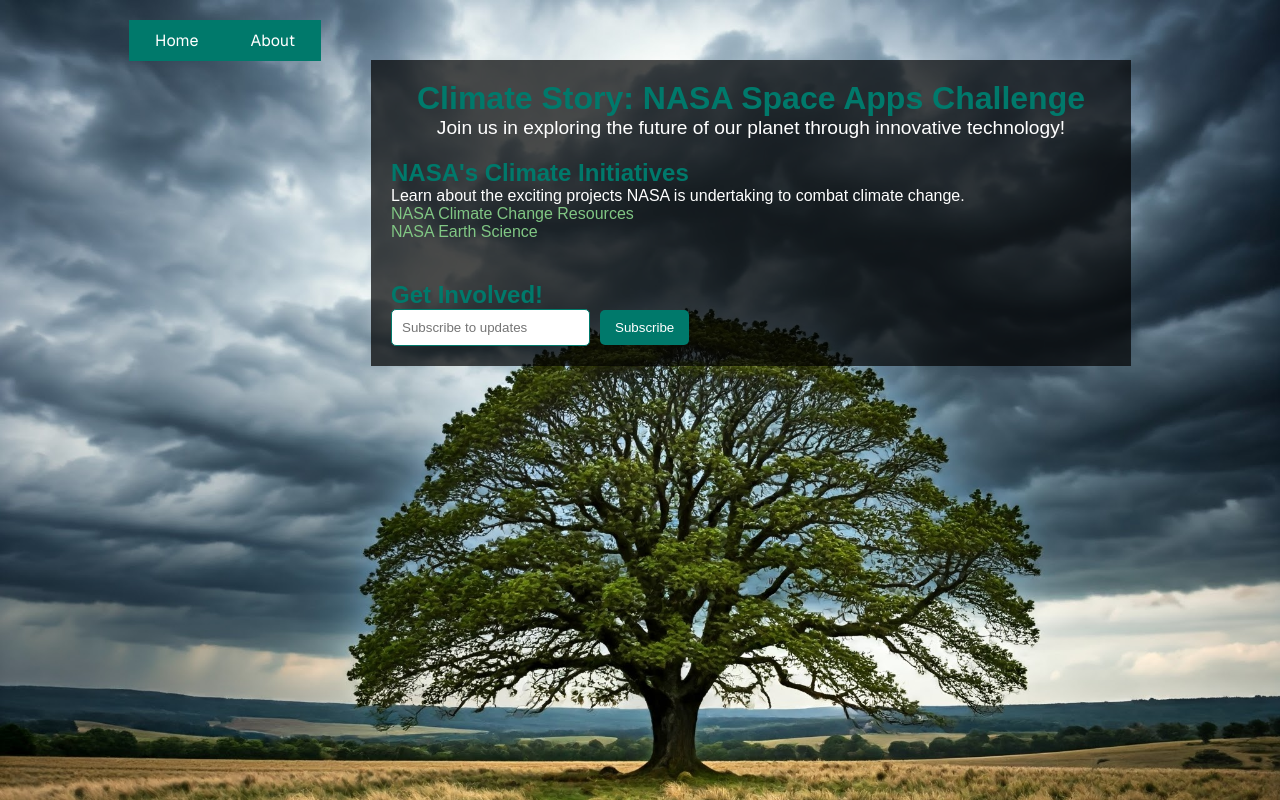
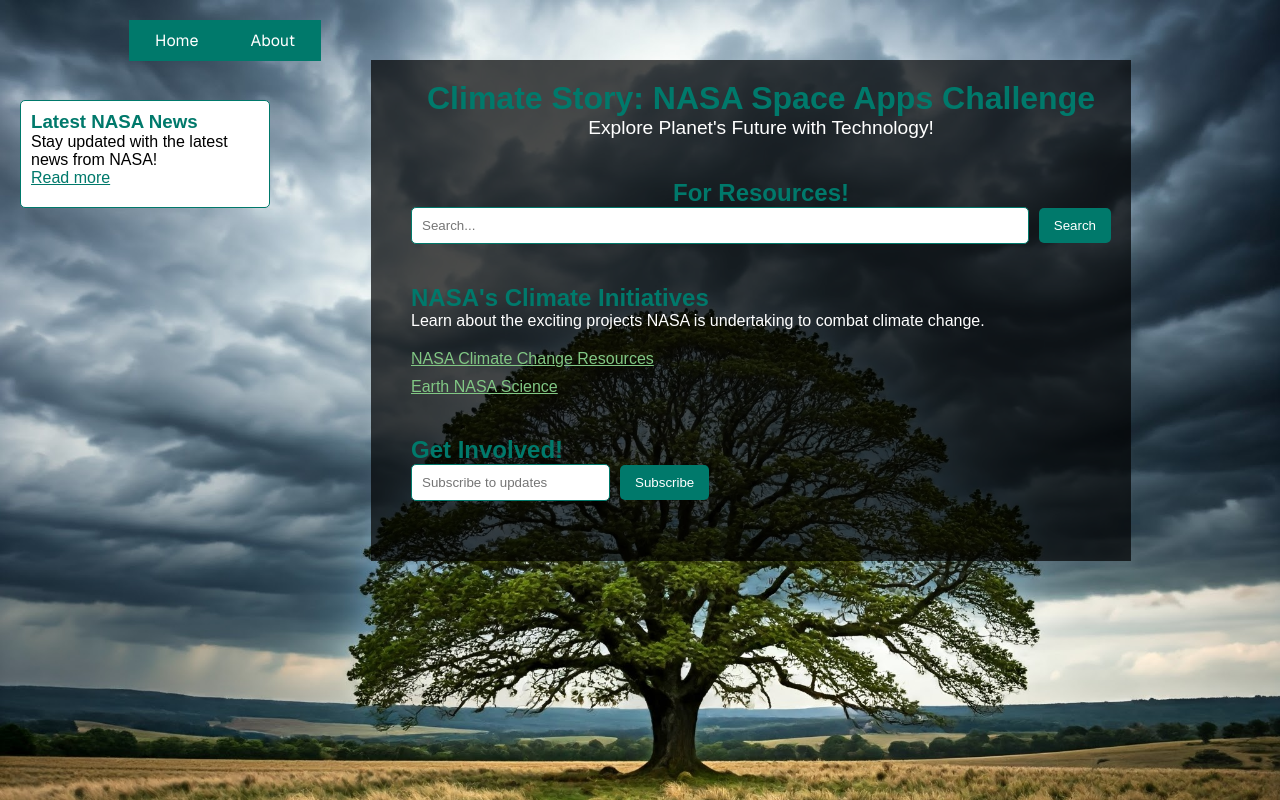
Before and after one commit to Abhishekingle662/Climate-Story-Nasa-Space-Apps-, a Next.js app: page / in a window 1280 px wide. Built offline with nearby package versions, Linux system fonts and the light colour scheme.

Commit message:
Made search button that takes to google. Made and Nass home button for Nasa latest news. Some modifications on the landing page format.

```diff
--- a/components/LandingPage.jsx
+++ b/components/LandingPage.jsx
@@ -1,30 +1,83 @@
-// components/LandingPage.js
+// components/LandingPage.jsx
+
+'use client'; // Add this line to make this a Client Component
+
+import NewsSlideshow from './NewsSlideshow'; // Import the NewsSlideshow component
+import { useState } from 'react'; // Import useState for managing state
 
 const LandingPage = () => {
+    const [searchTerm, setSearchTerm] = useState('');
+
+    const handleSearch = (e) => {
+        e.preventDefault(); // Prevent the default form submission
+        const query = encodeURIComponent(searchTerm); // Encode the search term for the URL
+        window.open(`https://www.google.com/search?q=${query}`, '_blank'); // Open Google search in a new tab
+        setSearchTerm(''); // Clear the search input
+    };
+
     return (
-        <div style={{ backgroundColor: 'rgba(0, 0, 0, 0.7)', padding: '20px', color: 'white', fontFamily: 'Arial, sans-serif' }}>
+        <div style={{ display: 'flex', backgroundColor: 'rgba(0, 0, 0, 0.7)', padding: '20px', color: 'white', fontFamily: 'Arial, sans-serif' }}>
+            {/* News Slideshow on the left */}
+            <div style={{ marginRight: '20px' }}>
+                <NewsSlideshow />
+            </div>
+
+            {/* Main content area */}
+            <div style={{ flex: 1 }}>
                 <header style={{ textAlign: 'center', marginBottom: '20px' }}>
                     <h1 style={{ color: '#00796b' }}>Climate Story: NASA Space Apps Challenge</h1>
                     <p style={{ fontSize: '1.2em' }}>
-                    Join us in exploring the future of our planet through innovative technology!
+                        Explore Planet's Future with Technology!
                     </p>
                 </header>
-            <section style={{ marginBottom: '40px' }}>
+                <section style={{ marginTop: '40px' }}>
+                    <h2 style={{ color: '#00796b', textAlign: 'center' }}>For Resources!</h2>
+                    <form onSubmit={handleSearch} style={{ display: 'flex', justifyContent: 'center', alignItems: 'center', marginBottom: '40px' }}>
+                        <input
+                            type="text"
+                            placeholder="Search..."
+                            required
+                            value={searchTerm} // Bind the input value to searchTerm
+                            onChange={(e) => setSearchTerm(e.target.value)} // Update the searchTerm state
+                            style={{ padding: '10px', marginRight: '10px', borderRadius: '5px', border: '1px solid #00796b', flex: '1' }}
+                        />
+                        <button
+                            type="submit"
+                            style={{ padding: '10px 15px', borderRadius: '5px', border: 'none', backgroundColor: '#00796b', color: 'white', cursor: 'pointer' }}
+                        >
+                            Search
+                        </button>
+                    </form>
+                </section>
+                <section style={{ marginBottom: '40px', marginTop: '20px' }}>
                     <h2 style={{ color: '#00796b' }}>NASA's Climate Initiatives</h2>
-                <p>
+                    <p style={{ marginBottom: '20px' }}>
                         Learn about the exciting projects NASA is undertaking to combat climate change.
                     </p>
-                {/* Add images or links to relevant NASA resources */}
                     <ul style={{ listStyleType: 'none', padding: '0' }}>
-                    <li>
-                        <a href="https://climate.nasa.gov/" style={{ color: '#81c784' }}>NASA Climate Change Resources</a>
+                        <li style={{ marginBottom: '10px' }}>
+                            <a
+                                href="https://climate.nasa.gov/"
+                                style={{ color: '#81c784', textDecoration: 'underline' }}
+                                target="_blank"
+                                rel="noopener noreferrer"
+                            >
+                                NASA Climate Change Resources
+                            </a>
                         </li>
                         <li>
-                        <a href="https://www.nasa.gov/mission_pages/earth/index.html" style={{ color: '#81c784' }}>NASA Earth Science</a>
+                            <a
+                                href="https://science.nasa.gov/earth/"
+                                style={{ color: '#81c784', textDecoration: 'underline' }}
+                                target="_blank"
+                                rel="noopener noreferrer"
+                            >
+                                Earth NASA Science
+                            </a>
                         </li>
                     </ul>
                 </section>
-            <section>
+                <section style={{ marginBottom: '40px' }}>
                     <h2 style={{ color: '#00796b' }}>Get Involved!</h2>
                     <form>
                         <input
@@ -42,6 +95,7 @@
                     </form>
                 </section>
             </div>
+        </div>
     );
 };
 
--- /dev/null
+++ b/components/NewsSlideshow.jsx
@@ -0,0 +1,36 @@
+import React from 'react';
+
+const NewsSlideshow = () => {
+    return (
+        <div style={{
+            width: '250px',
+            border: '1px solid #00796b',
+            borderRadius: '5px',
+            padding: '10px',
+            backgroundColor: '#fff',
+            color: '#000',
+            position: 'absolute',
+            left: '20px',
+            top: '100px'
+        }}>
+            <h3 style={{ color: '#00796b' }}>Latest NASA News</h3>
+            <div style={{ marginBottom: '10px' }}>
+                <p>Stay updated with the latest news from NASA!</p>
+                <a
+                    href="https://www.nasa.gov/"
+                    target="_blank"
+                    rel="noopener noreferrer"
+                    style={{
+                        color: '#00796b',
+                        textDecoration: 'underline',
+                        cursor: 'pointer'
+                    }}
+                >
+                    Read more
+                </a>
+            </div>
+        </div>
+    );
+};
+
+export default NewsSlideshow;
```
Lines whose indentation alone changed are shown as unchanged.
